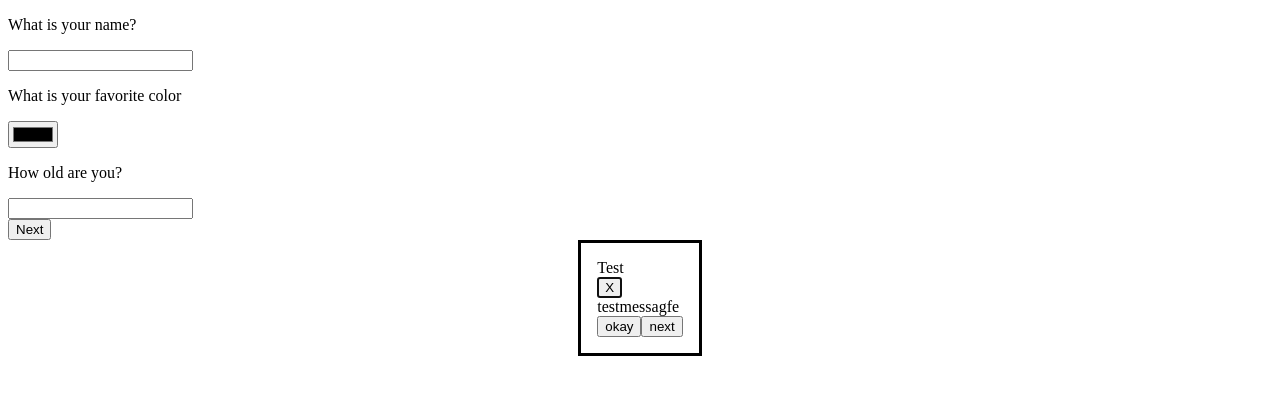
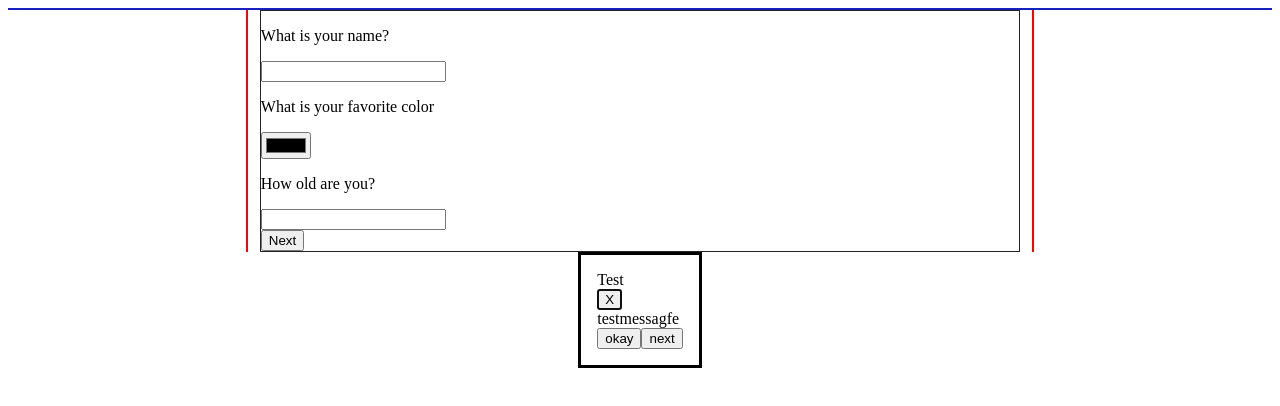
Before and after one commit to nicho-roy/cart211-project, a plain HTML site: page pages/survey1/index.html in a window 1280 px wide. Drawn offline with Linux system fonts and the light colour scheme.

Commit message:
basic style sheet

```diff
--- a/css/style.css
+++ b/css/style.css
@@ -0,0 +1,29 @@
+:root {
+    --bg: #fbfbfb;
+    --outline: #222222;
+    --primaryBlue: #1921bd;
+    --secondaryBlue: #4e7dea;
+}
+
+.nav-bar {
+    border: 1px, solid, var(--primaryBlue);
+}
+
+.main-container {
+    display: flex;
+    justify-content: center;
+    gap: 12px;
+}
+
+.main-content {
+    border: 1px, solid, var(--outline);
+    width: 60%;
+}
+
+.left-panel {
+    border: 1px, solid, red;
+}
+
+.right-panel {
+    border: 1px, solid, red;
+}
--- a/js/Popup.js
+++ b/js/Popup.js
@@ -11,6 +11,7 @@
     });
  */
 class Popup {
+    static zCounter = 1000;
     constructor({ title = "Notice", message = "", buttons = []}) {
         this.popup = document.createElement("dialog");
         this.popup.className = "popup";
@@ -59,6 +60,7 @@ class Popup {
      */
     show() {
         document.body.appendChild(this.popup);
+        this.popup.style.zIndex = ++Popup.zCounter;
         this.popup.show();
         return this;
     }
--- a/pages/survey1/index.html
+++ b/pages/survey1/index.html
@@ -7,6 +7,7 @@
     <meta name='viewport' content='width=device-width, initial-scale=1'>
     <title>Survey 1</title>
     <link rel='stylesheet' href='/css/style.css'>
+    <link rel='stylesheet' href='/css/popup.css'>
     <script src="/js/path.js" defer></script>
     <script src="/js/state.js" defer></script>
     <script src="/js/Popup.js" defer></script>
@@ -16,7 +17,17 @@
 </head>
 
 <body>
+    <div class="nav-bar">
 
+    </div>
+
+
+    <div class="main-container">
+        <div class="left-panel">
+
+        </div>
+
+        <div class="main-content">
             <form id="surveyForm">
 
                 <div class="question">
@@ -37,6 +48,16 @@
                 <button id="submitBtn">Next</button>
 
             </form>
+        </div>
+
+
+        <div class="right-panel">
+
+        </div>
+
+    </div>
+
+
 
 
 
```
Also changed, not shown: css/popup.css (added). Lines whose indentation alone changed are shown as unchanged.
